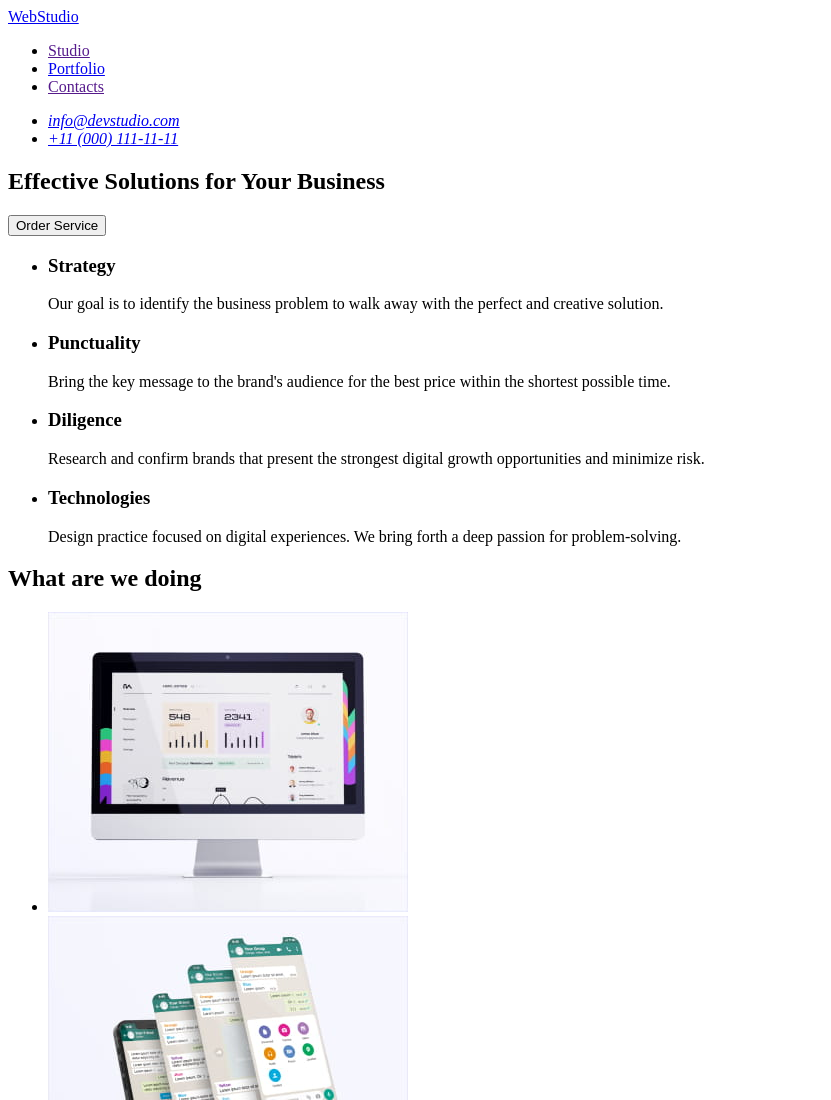
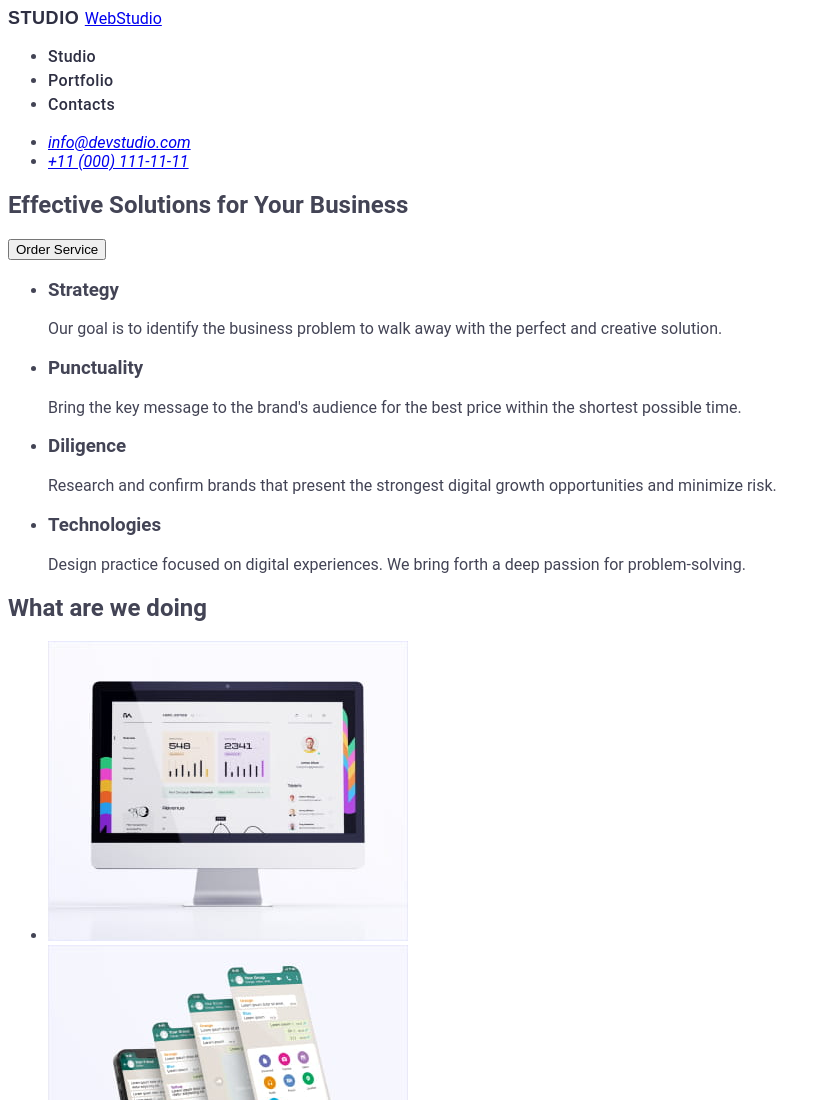
Before and after one commit to MaagiciAN/goit-markup-hw-02, a plain HTML site: page index.html in a window 1280 px wide. Shown: the top 1100 px of the page, without its empty margins (0-831 px from the left). Drawn offline with Linux system fonts and the light colour scheme.

Commit message:
update header

```diff
--- a/css/styless.css
+++ b/css/styless.css
@@ -0,0 +1,44 @@
+:root {
+    --primary-font: "Roboto",
+        sans-serif;
+    --primary-color: #434455;
+    --primary-background-color: #FFFFFF;
+    --logo-first-color: #4d5ae5;
+    --logo-second-color: #2e2f42;
+}
+body {
+    font-family: "Roboto", sans-serif;
+    color: #434455;
+    background-color: #FFFFFF;
+
+}
+.header-logo {
+    font-family: "Raleway", sans-serif;
+    font-weight: 800;
+    font-size: 18px;
+    line-height: 1.17;
+    letter-spacing: 0.03em;
+    text-transform: uppercase;
+    color: var(--logo-first-color);
+}
+.link {
+    text-decoration: none;
+
+}
+.header-second-logo {
+    color: var(--logo-second-color);
+
+}
+.header-bar {
+    font-weight: 500;
+    font-size: 16px;
+    line-height: 1.5;
+    letter-spacing: 0.02em;
+    color: var(--logo-second-color);
+}
+.link:hover {
+    color: #404bbf;
+}
+.header-address {
+    font-style: normal;
+}
--- a/index.html
+++ b/index.html
@@ -7,31 +7,37 @@
     <meta name="viewport" content="width=device-width, initial-scale=1.0">
     <title>Main Page</title>
     <link rel="stylesheet" href="./css/styless.css">
+    <link rel="preconnect" href="https://fonts.googleapis.com">
+    <link rel="preconnect" href="https://fonts.gstatic.com" crossorigin>
+    <link href="https://fonts.googleapis.com/css2?family=Montserrat:wght@400;700&display=swap" rel="stylesheet">
 </head>
 
 <body>
     <!-- header section -->
     <header>
         <nav>
+            <a class="header-logo link" href="index.html">
+                <span class="header-second-logo">Studio</span>
+            </a>
             <a href="./index.html">WebStudio</a>
-            <ul>
+            <ul class="list">
                 <li>
-                    <a href="">Studio</a>
+                    <a class="link header-bar" href="">Studio</a>
                 </li>
-                <li>
-                    <a href="./portfolio.html">Portfolio</a>
+                <li class="header-studio">
+                    <a class="link header-bar" href="./portfolio.html">Portfolio</a>
                 </li>
-                <li>
-                    <a href="">Contacts</a>
+                <li class="header-studio">
+                    <a class="link header-bar" href="">Contacts</a>
                 </li>
             </ul>
         </nav>
-        <address>
+        <address class="header-adress">
             <ul>
-                <li>
+                <li class="list">
                     <a href="mailto:info@devstudio.com">info@devstudio.com</a>
                 </li>
-                <li>
+                <li class="list">
                     <a href="tel:+110001111111">+11 (000) 111-11-11</a>
                 </li>
             </ul>
```
Also changed, not shown: portfolio.html (+0 -4 lines).
